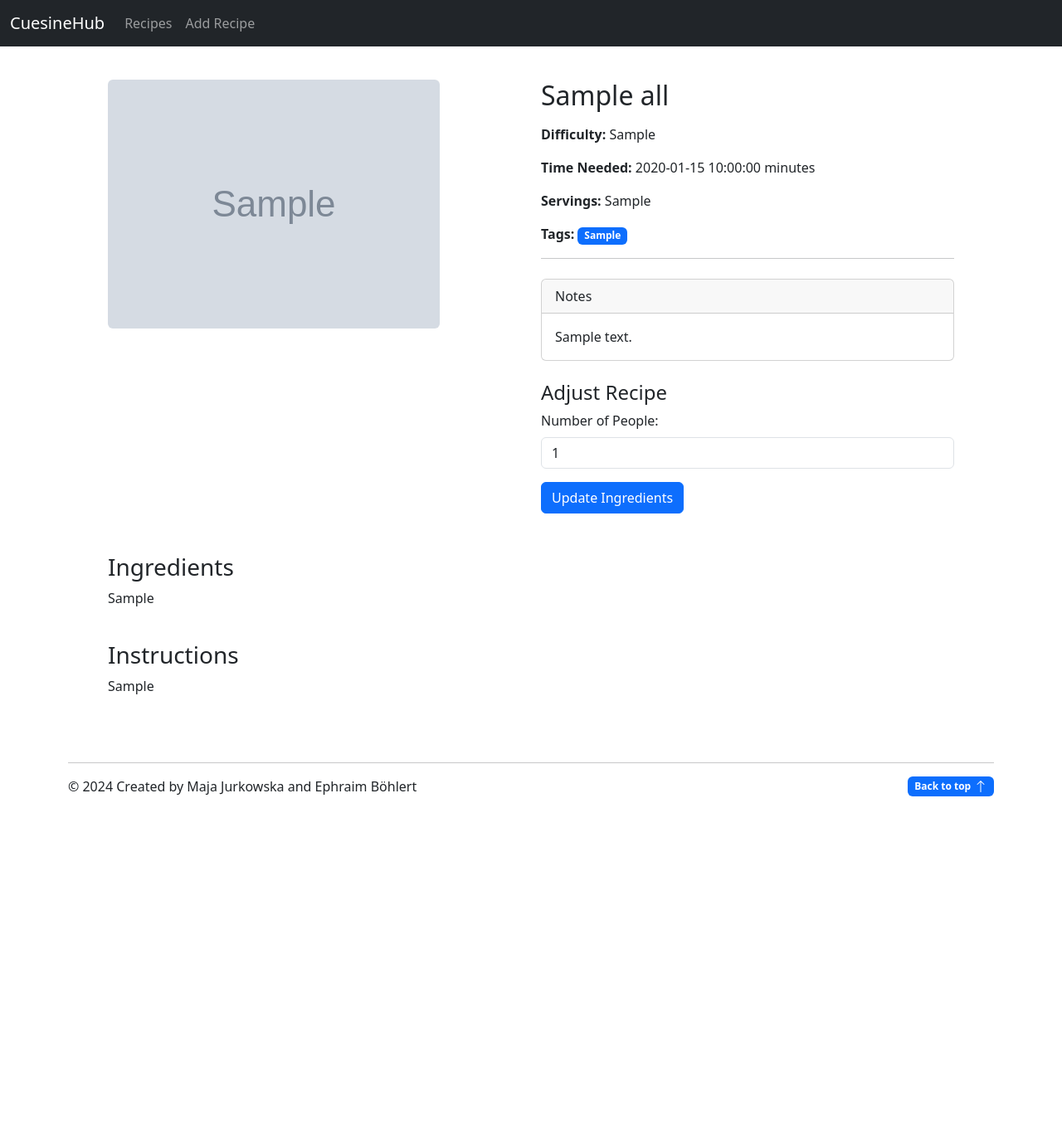
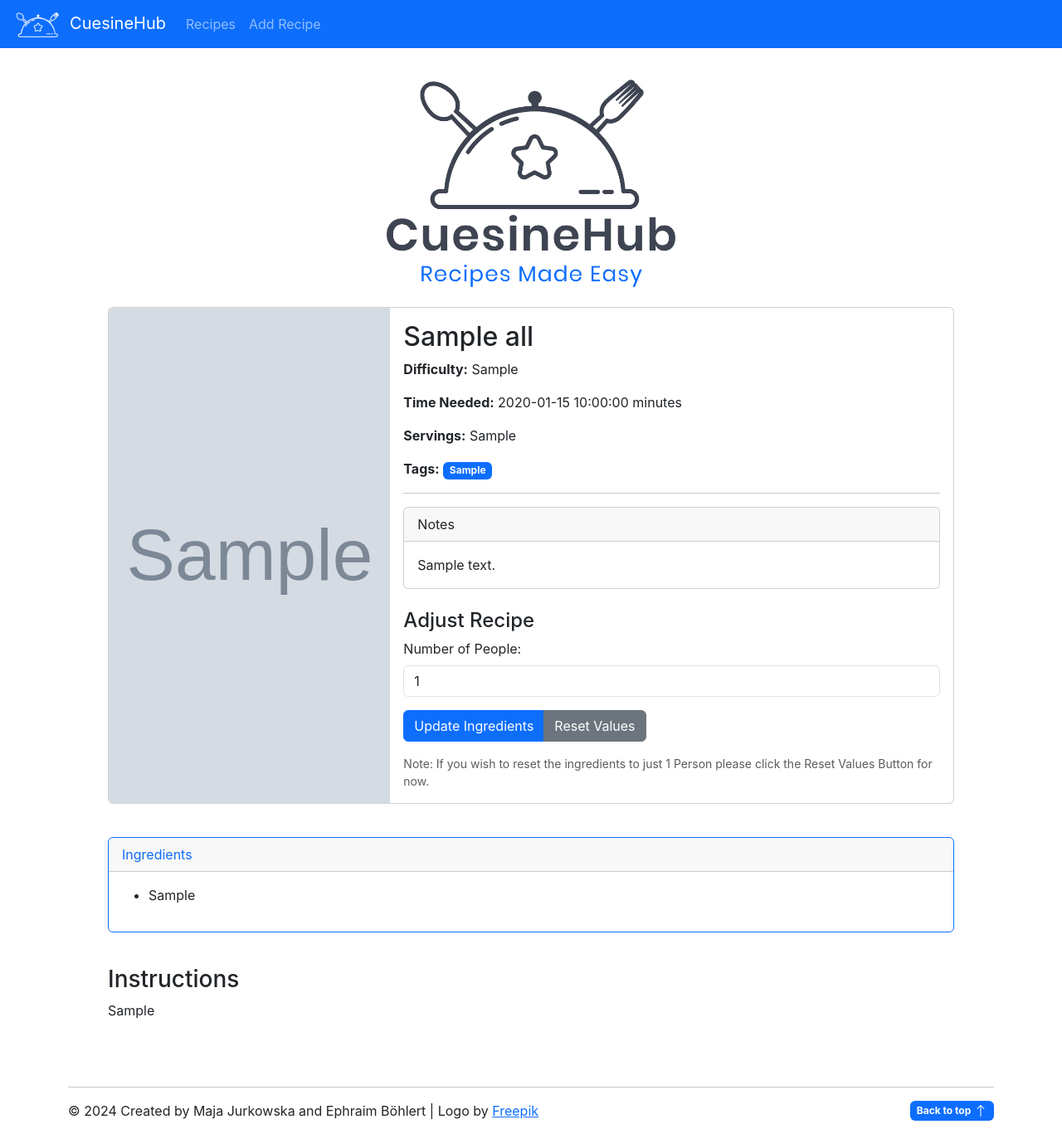
Before and after one commit to CueMaxX/CuesineHub, a PHP site: page /index.php?page=details&id=1 in a window 1280 px wide. Shown: the whole page at 83% size. Before the commit the page ends 960 px from the top, so only its background shows below. Run offline with PHP 8.4, Linux system fonts and the light colour scheme; tables that the repository leaves empty or names only in its code hold one stand-in row (values such as "Sample post"); grey boxes marked "Sample" are stand-in pictures.

Commit message:
Fix up some minor stuff and improve design

```diff
--- a/details.php
+++ b/details.php
@@ -28,14 +28,15 @@
     }
 ?>
 
-<div class="row mb-5">
-    <div class="col-lg-6 mb-4 mb-lg-0">
-        <!-- Recipe Image -->
-        <img src="<?php echo $picture; ?>" alt="Recipe Image" class="img-fluid rounded">
+<div class="card mb-3">
+    <div class="row g-0">
+        <div class="col-md-4 d-flex">
+            <!-- Recipe Image as Background -->
+            <div style="background-image: url('<?php echo $picture; ?>'); background-size: cover; background-position: center; min-height: 100%; width: 100%;" class="w-100 rounded-start d-flex align-items-stretch"></div>
         </div>
-
-    <div class="col-lg-6">
-        <h2 class="mb-3"><?php echo $title; ?></h2>
+        <div class="col-md-8 d-flex flex-column">
+            <div class="card-body">
+                <h2 class="card-title"><?php echo $title; ?></h2>
                 <p><strong>Difficulty:</strong> <?php echo $difficulty; ?></p>
                 <p><strong>Time Needed:</strong> <?php echo $time_minutes; ?> minutes</p>
                 <p><strong>Servings:</strong> <span id="servings"><?php echo htmlspecialchars($portions); ?></span></p>
@@ -52,7 +53,6 @@
                     ?>
                 </div>
                 <hr>
-        <div class="col-12 mt-4">
                 <div class="card">
                     <div class="card-header">
                         Notes
@@ -61,22 +61,51 @@
                         <p class="card-text"><?php echo $notes; ?></p>
                     </div>
                 </div>
-        </div>
-        <div class="col-12 mt-4">
+                <div class="mt-4">
                     <h4>Adjust Recipe</h4>
                     <div class="mb-3">
                         <label for="numPeople" class="form-label">Number of People:</label>
                         <input type="number" id="numPeople" class="form-control" value="1" min="1">
                     </div>
+                    <div class="btn-group mb-3">
                         <button id="updateIngredients" class="btn btn-primary">Update Ingredients</button>
+                        <button class="btn btn-secondary" onclick="location.reload();">Reset Values</button>
+                    </div>
+                    <br/>
+                    <small class="text-muted">Note: If you wish to reset the ingredients to just 1 Person please click the Reset Values Button for now.</small>
+                </div>
+            </div>
         </div>
     </div>
 </div>
 
 <div class="row">
-    <div class="col-12">
-        <h3>Ingredients</h3>
-        <p id="ingredients"><?php echo htmlspecialchars($ingredients); ?></p>
+    <div class="col-12 mt-4">
+        <div class="card border-primary mb-3">
+            <div class="card-header text-primary">
+                Ingredients
+            </div>
+            <div class="card-body">
+                <ul id="ingredients">
+                    <?php
+                        // Decode HTML entities to ensure <br /> tags are correctly interpreted
+                        $decodedIngredients = html_entity_decode($ingredients);
+
+                        // Split the decoded ingredients string into an array by <br /> tag
+                        $ingredientsArray = preg_split('/<br\s*\/?>/', $decodedIngredients);
+
+                        // Loop through the array and output each ingredient as a list item
+                        foreach ($ingredientsArray as $ingredient) {
+                            // Trim to remove any leading/trailing whitespace
+                            $ingredient = trim($ingredient);
+                            if (!empty($ingredient)) { // Check if the ingredient is not an empty string
+                                echo '<li>' . htmlspecialchars($ingredient) . '</li>';
+                            }
+                        }
+                    ?>
+                </ul>
+            </div>
+        </div>
     </div>
 
     <div class="col-12 mt-4">
@@ -89,43 +118,38 @@
     document.getElementById("updateIngredients").addEventListener("click", function() {
     var numPeople = parseInt(document.getElementById("numPeople").value, 10);
 
-        // Decode and split the ingredients list into an array
-        var div = document.createElement('div');
-        div.innerHTML = "<?php echo htmlspecialchars($ingredients); ?>";
-        var ingredientsText = div.textContent || div.innerText || "";
-        var ingredientsArray = ingredientsText.split(',');
+    var ingredientsListItems = document.querySelectorAll("#ingredients li");
 
-        // Process each ingredient to update its quantity based on numPeople
-        var updatedIngredients = ingredientsArray.map(function(ingredient) {
-            // Trim and decode HTML entities for each ingredient
-            ingredient = ingredient.trim();
+    var updatedIngredients = [];
+    ingredientsListItems.forEach(function(item) {
+        var text = item.textContent || item.innerText;
 
-            // Match quantities followed by a unit and the rest of the ingredient
-            var match = ingredient.match(/^([a-z]+)\s*(\d+)\s*([a-z]+)?$/i);
-
-            console.warn(match)
+        // Updated regex to include decimal values
+        // This regex now correctly captures quantities expressed as decimals
+        var match = text.match(/^(\d+(?:\.\d+)?)\s*([a-z]+)\s*(.*)$/i);
 
         if (match) {
-                var quantity = parseFloat(match[2]);
-                var unit = match[3];
-                var name = match[1];
+            var quantity = parseFloat(match[1]);
+            var unit = match[2];
+            var name = match[3];
 
-                // If there's a quantity, multiply it by numPeople
-                if (!isNaN(quantity) && unit) {
-                    var updatedQuantity = quantity * numPeople;
-                    return `${updatedQuantity}${unit} ${name}`;
-                } else if (!isNaN(quantity)) {
-                    // If there's a numeric quantity but no unit, it's likely something like "2 eggs"
-                    return `${ingredient} x${numPeople}`;
+            // Multiply the quantity by the number of people and round to 2 decimal places
+            var updatedQuantity = (quantity * numPeople).toFixed(2);
+
+            // If the result is a whole number, parse it to remove unnecessary decimal places
+            updatedQuantity = updatedQuantity.endsWith('.00') ? parseInt(updatedQuantity) : updatedQuantity;
+
+            updatedIngredients.push(`${updatedQuantity} ${unit} ${name}`);
+        } else {
+            // If the ingredient doesn't match the expected format, add it as is
+            updatedIngredients.push(text);
         }
-            } else {
-                // If the ingredient does not start with a numeric quantity, append "x{numPeople}"
-                return `${ingredient} x${numPeople}`;
-            }
-        }).join(', ');
+    });
 
-        // Update the ingredients display
-        document.getElementById("ingredients").innerHTML = updatedIngredients.replace(/, /g, ',<br>');
+    // Update the ingredients list in the HTML
+    var updatedListHtml = updatedIngredients.map(ingredient => `<li>${ingredient}</li>`).join('');
+
+    document.getElementById("ingredients").innerHTML = updatedListHtml;
 
     // Update servings display
     document.getElementById("servings").textContent = `${numPeople} servings`;
--- a/footer.php
+++ b/footer.php
@@ -7,6 +7,6 @@
             <img src="resources/vendor/bootstrap5/icons/arrow-up.svg" alt="Back to top" style="width: 16px; height: 16px; margin-left: 4px;">
         </a>
         </span>
-        <p>© 2024 Created by Maja Jurkowska and Ephraim Böhlert</p>
+        <p>© 2024 Created by Maja Jurkowska and Ephraim Böhlert | Logo by <a href="https://www.freepik.com/free-vector/linear-flat-chef-logo-collection_14321762.htm#query=cooking%20logo&position=24&from_view=search&track=ais&uuid=4e01962a-8554-46d1-bd5a-367e272f1a63">Freepik</a>
     </footer>
 </div>
--- a/index.php
+++ b/index.php
@@ -10,13 +10,16 @@
 <html>
 	<head>
 		<title>Recipe List App</title>
+		<link rel="stylesheet" href="resources/vendor/bootstrap5/css/bootstrap.min.css" />
 		<link rel="stylesheet" href="resources/css/styles.css" />
-		<link rel="stylesheet" href="resources/vendor/bootstrap5/css/bootstrap.min.css" />
 	</head>
 	<body id="backToTop">
 		<?php include 'navbar.php'; ?>
 		<main class="container mt-5">
 			<div class="bg-body-teritiary p-5 rounded">
+				<div class="text-center mb-4">
+					<img src="resources/img/cuesinehub_logo_full.png" class="rounded" alt="CuesineHub Logo" height="250">
+				</div>
 				<?php
 
 					// Display success message
@@ -48,15 +51,21 @@
 					} else {
 						// Default content or homepage
 						?>
+							<div class="card">
+								<div class="card-header d-flex justify-content-between align-items-center">
 									<h1>Recipe List</h1>
-							<hr>
+									<a class="btn btn-primary d-flex align-items-center" href="index.php?page=add">
+										Add Recipe <img src="resources/vendor/bootstrap5/icons/file-earmark-plus.svg" alt="Add new Recipe" style="width: 16px; height: 16px; margin-left: 4px;">
+									</a>
+								</div>
+								<div class="card-body">
 									<table class="table table-hover">
 										<thead>
 											<tr>
 												<th>Recipe</th>
 												<th>Cooking Time</th>
 												<th>Difficulty</th>
-										<th><a class="btn btn-primary" href="index.php?page=add">Add Recipe</a></th>
+												<th>Actions</th>
 											</tr>
 										</thead>
 										<tbody>
@@ -79,14 +88,18 @@
 													}
 													echo "</td>";
 													echo "<td>
-												<a href=\"index.php?page=edit&id=" . htmlspecialchars($res['id']) . "\" class=\"btn btn-success\">Edit</a>
-												<a href=\"#\" class=\"btn btn-danger\" data-bs-toggle=\"modal\" data-bs-target=\"#deleteConfirmationModal\" data-delete-url=\"delete.php?id=" . htmlspecialchars($res['id']) . "\">Delete</a>
+														<div class=\"btn-group\" role=\"group\" aria-label=\"Recipe Actions\">
+															<a href=\"index.php?page=edit&id=" . htmlspecialchars($res['id']) . "\" class=\"btn btn-success d-flex align-items-center\">Edit <img src=\"resources/vendor/bootstrap5/icons/pencil.svg\" alt=\"Edit Recipe\" style=\"width: 16px; height: 16px; margin-left: 4px;\"></a>
+															<a href=\"#\" class=\"btn btn-danger d-flex align-items-center\" data-bs-toggle=\"modal\" data-bs-target=\"#deleteConfirmationModal\" data-delete-url=\"delete.php?id=" . htmlspecialchars($res['id']) . "\">Delete <img src=\"resources/vendor/bootstrap5/icons/trash.svg\" alt=\"Delete Recipe\" style=\"width: 16px; height: 16px; margin-left: 4px;\"></a>
+														</div>
 													</td>";
 													echo "</tr>";
 												}
 											?>
 										</tbody>
 									</table>
+								</div>
+							</div>
 						<?php
 					}
 				?>
--- a/navbar.php
+++ b/navbar.php
@@ -1,6 +1,8 @@
-<nav class="navbar navbar-expand-md navbar-dark fixed-top bg-dark">
+<nav class="navbar navbar-expand-md fixed-top bg-primary" data-bs-theme="dark">
     <div class="container-fluid">
-        <a class="navbar-brand" href="index.php">CuesineHub</a>
+        <a class="navbar-brand" href="index.php">
+            <img src="resources/img/cuesinehub_logo_small.png" alt="CuesineHub Logo" height="30"> CuesineHub
+        </a>
         <button class="navbar-toggler" type="button" data-bs-toggle="collapse" data-bs-target="#navbarNav" aria-controls="navbarNav" aria-expanded="false" aria-label="Toggle navigation">
             <span class="navbar-toggler-icon"></span>
         </button>
@@ -12,7 +14,6 @@
                 <li class="nav-item">
                     <a class="nav-link" href="index.php?page=add">Add Recipe</a>
                 </li>
-                <!-- Add more navbar items here as needed -->
             </ul>
         </div>
     </div>
```
Also changed, not shown: resources/css/styles.css (line endings or trailing spaces), resources/img/cuesinehub_logo_full.png (added), resources/img/cuesinehub_logo_small.png (added), resources/vendor/bootstrap5/icons/file-earmark-plus.svg (added), resources/vendor/bootstrap5/icons/pencil.svg (added), resources/vendor/bootstrap5/icons/trash.svg (added). Lines whose indentation alone changed are shown as unchanged.
